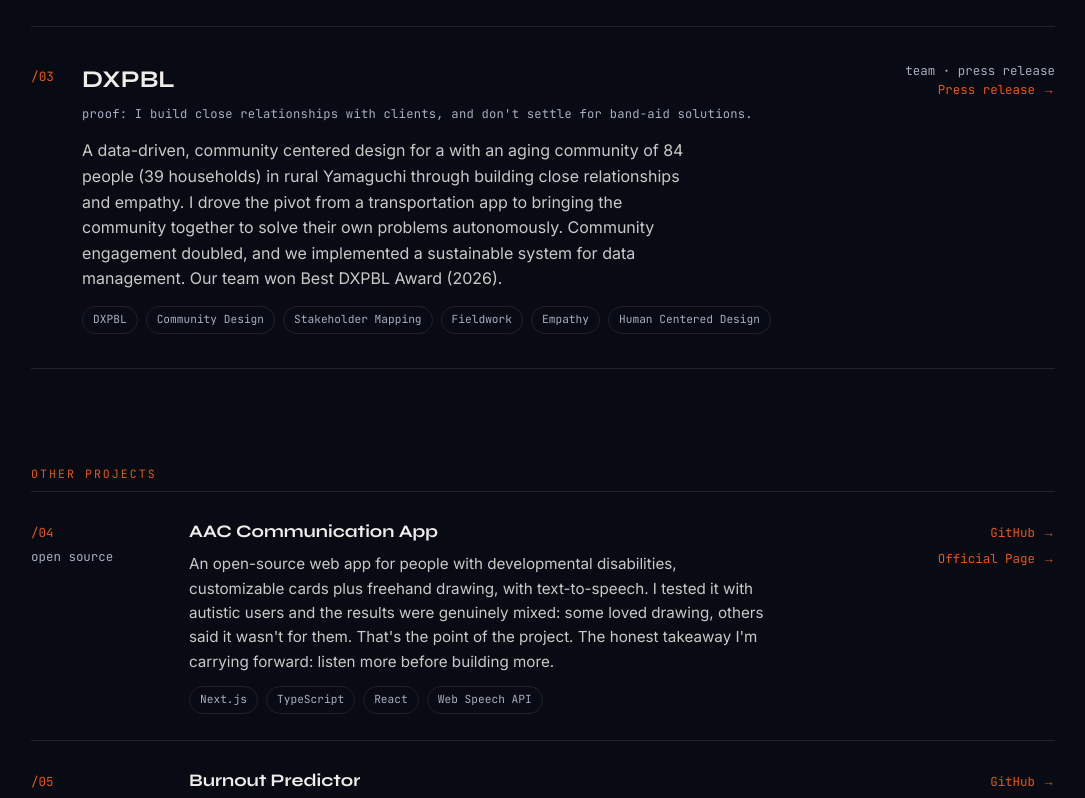
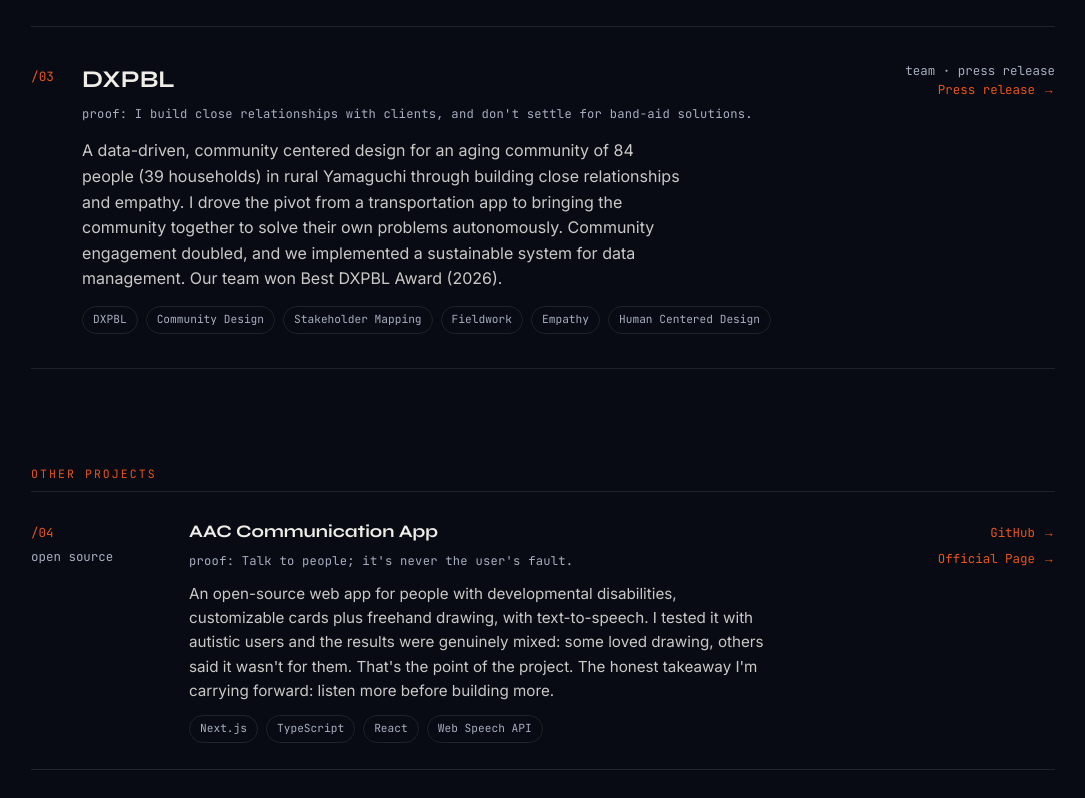
Before and after one commit to sapphirethunderbird/scarlett-website, a Next.js app: page /projects in a window 1280 px wide. Shown: the part 860-1658 px from the top of the page, without its empty margins (97-1182 px from the left). Built offline with nearby package versions, Linux system fonts and the light colour scheme.

Commit message:
update projects

```diff
--- a/app/projects/page.tsx
+++ b/app/projects/page.tsx
@@ -44,6 +44,7 @@ export default function ProjectsPage() {
                     </div>
                     <div>
                       <h3 className={styles.title}>{p.title}</h3>
+                      {p.proof ? <div className={styles.proof}>{p.proof}</div> : null}
                       <p className={styles.body}>{p.body}</p>
                       <div className={styles.stack}>
                         {p.stack.map((t) => (
--- a/app/projects/projects.module.css
+++ b/app/projects/projects.module.css
@@ -58,6 +58,14 @@
   color: var(--accent-ink);
 }
 
+.proof {
+  font-family: var(--mono);
+  font-size: 0.76rem;
+  color: var(--text-muted);
+  margin-bottom: 10px;
+  letter-spacing: 0.02em;
+}
+
 .body {
   color: color-mix(in srgb, var(--text) 84%, var(--bg));
   max-width: 60ch;
--- a/lib/projects.ts
+++ b/lib/projects.ts
@@ -62,7 +62,7 @@ export const FEATURED_PROJECTS: FeaturedProject[] = [
     featured: true,
     title: "DXPBL",
     proof: "proof: I build close relationships with clients, and don't settle for band-aid solutions.",
-    body: "A data-driven, community centered design for a with an aging community of 84 people (39 households) in rural Yamaguchi through building close relationships and empathy. I drove the pivot from a transportation app to bringing the community together to solve their own problems autonomously. Community engagement doubled, and we implemented a sustainable system for data management. Our team won Best DXPBL Award (2026).",
+    body: "A data-driven, community centered design for an aging community of 84 people (39 households) in rural Yamaguchi through building close relationships and empathy. I drove the pivot from a transportation app to bringing the community together to solve their own problems autonomously. Community engagement doubled, and we implemented a sustainable system for data management. Our team won Best DXPBL Award (2026).",
     stack: ["DXPBL", "Community Design", "Stakeholder Mapping", "Fieldwork", "Empathy", "Human Centered Design"],
     status: "team · press release",
     link: {
```
